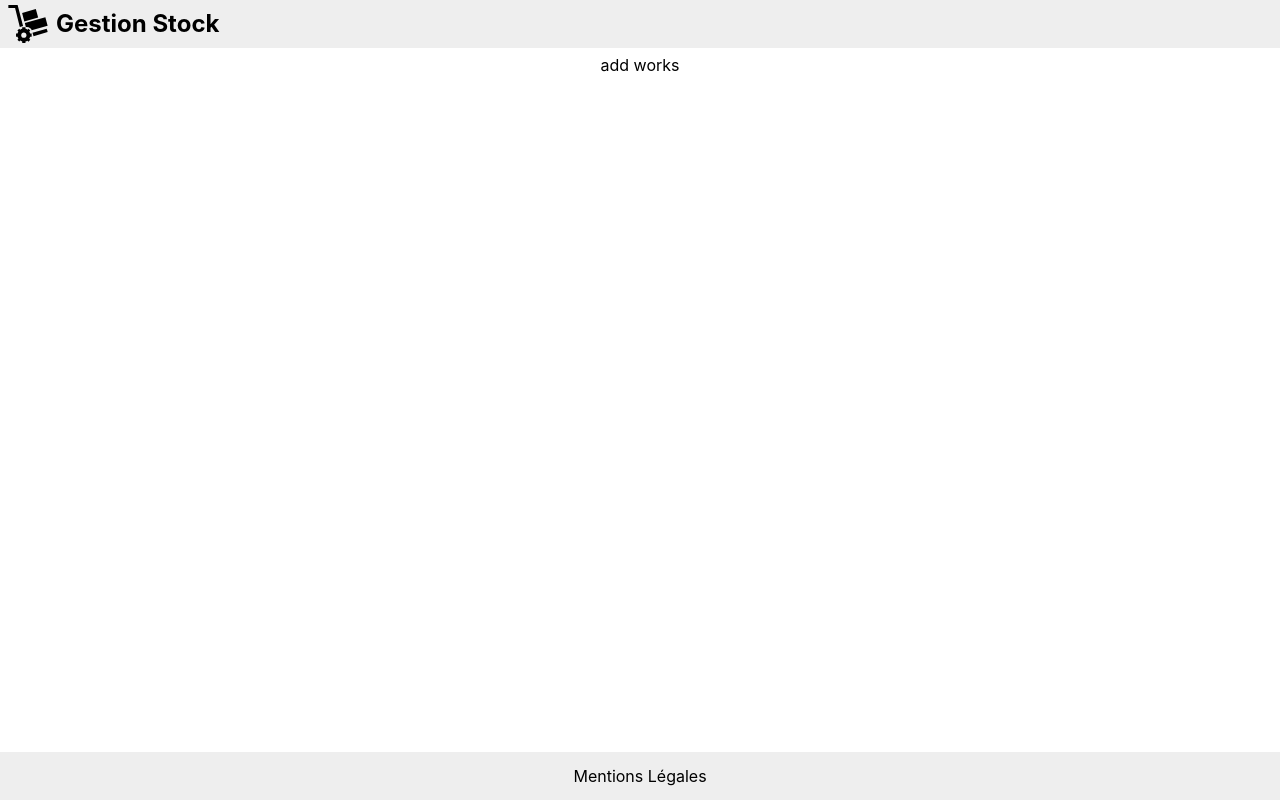
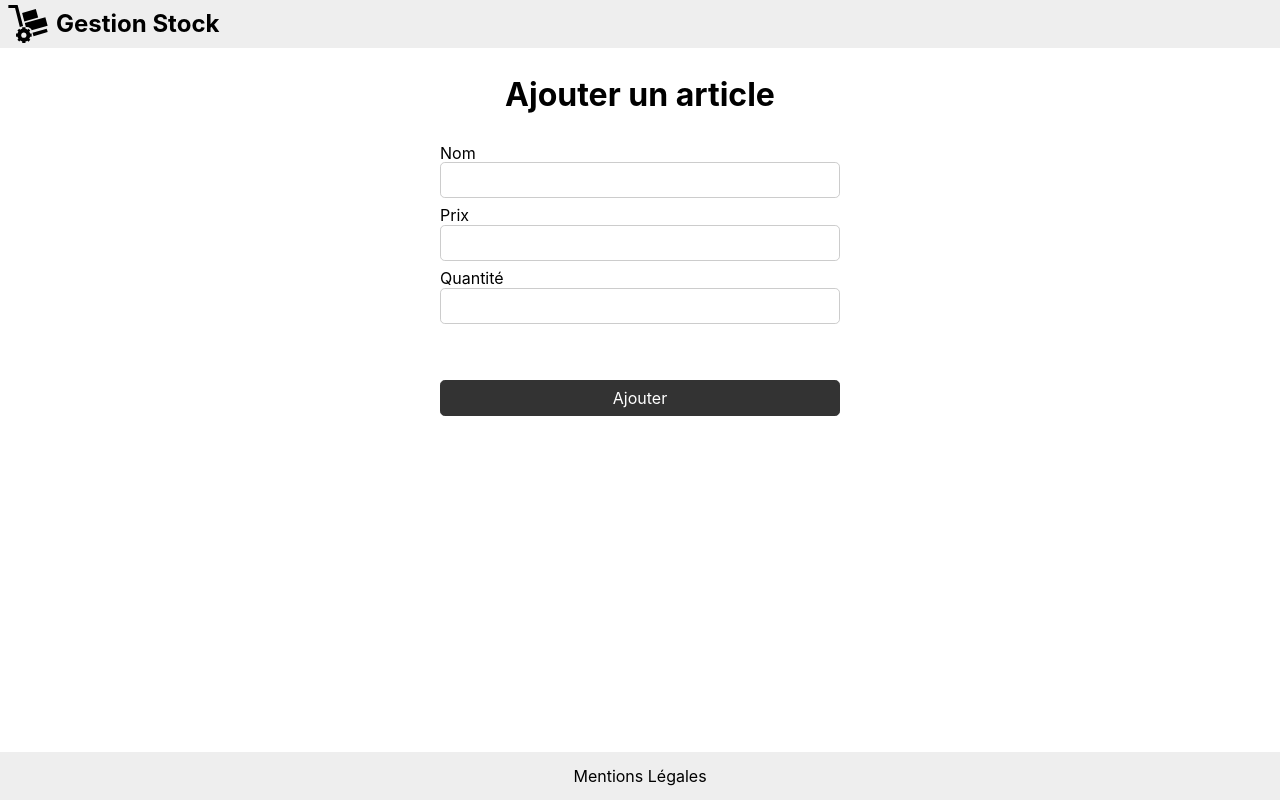
Before and after one commit to jlg-formation/tjs-juin-2022, a React (Create React App) app in the folder front/: page /stock/add in a window 1280 px wide. Built offline with nearby package versions, Linux system fonts and the light colour scheme.

Commit message:
dev: css add

```diff
--- /dev/null
+++ b/front/src/css/form.scss
@@ -0,0 +1,18 @@
+form {
+  display: flex;
+  flex-flow: column;
+  gap: 0.5em;
+  width: 100%;
+  max-width: 25em;
+
+  input {
+    padding: 0.5em 1em;
+    border: 0.1em solid #ccc;
+    border-radius: 0.3em;
+    width: 100%;
+  }
+
+  button {
+    margin-top: 3em;
+  }
+}
--- a/front/src/index.scss
+++ b/front/src/index.scss
@@ -3,6 +3,7 @@
 
 @import "./css/table.scss";
 @import "./css/button.scss";
+@import "./css/form.scss";
 
 body {
   font-family: -apple-system, BlinkMacSystemFont, "Segoe UI", "Roboto", "Oxygen",
--- a/front/src/routes/Add.tsx
+++ b/front/src/routes/Add.tsx
@@ -1,5 +1,24 @@
 function Add() {
-  return <main>add works</main>;
+  return (
+    <main>
+      <h1>Ajouter un article</h1>
+      <form>
+        <label>
+          <div>Nom</div>
+          <input type="text" />
+        </label>
+        <label>
+          <div>Prix</div>
+          <input type="text" />
+        </label>
+        <label>
+          <div>Quantité</div>
+          <input type="text" />
+        </label>
+        <button className="primary">Ajouter</button>
+      </form>
+    </main>
+  );
 }
 
 export default Add;
```
